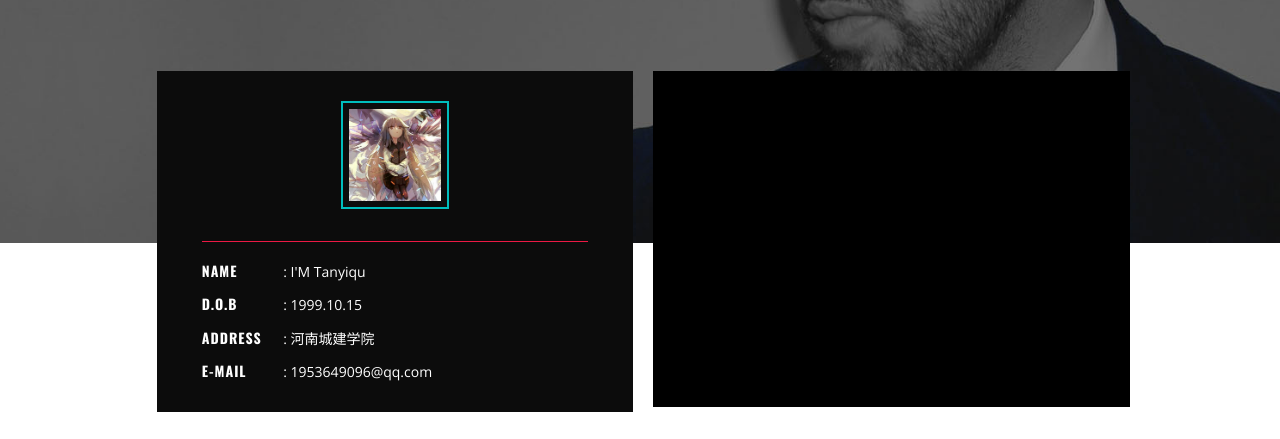
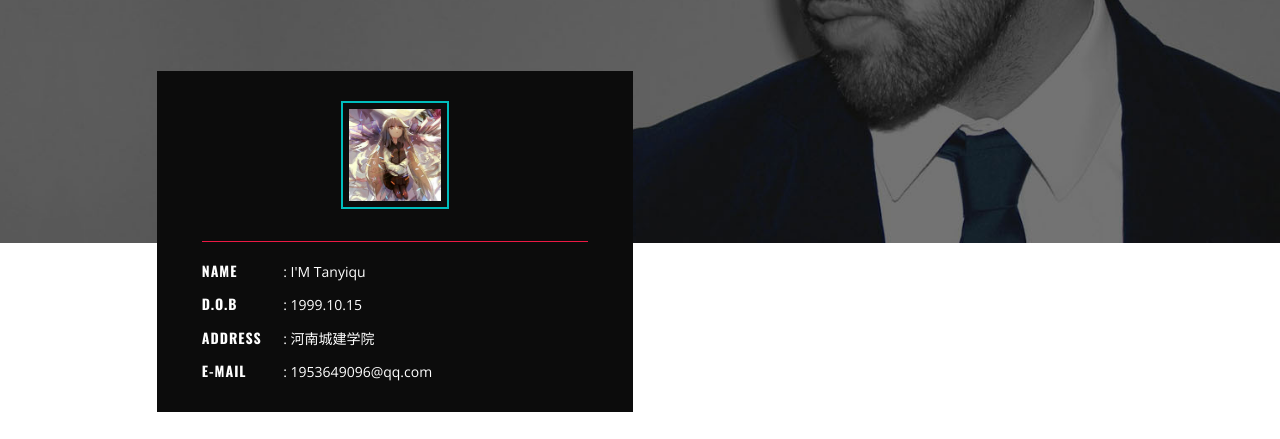
Before and after one commit to Tanyiqu/Tanyiqu.github.io, a plain HTML site: page index.html in a window 1280 px wide. Shown: the part 361-800 px from the top of the page. Drawn offline with nearby package versions, Linux system fonts and the light colour scheme.

Commit message:
去除右边的黑块

```diff
--- a/index.html
+++ b/index.html
@@ -112,9 +112,7 @@
 
 					</ul>
 		</div>
-		<div class="banner-right-w3-agileits">
-			<iframe src=""></iframe>
-		</div>
+
 		<div class="clearfix"></div>
 	</div>
 		</div>
```
